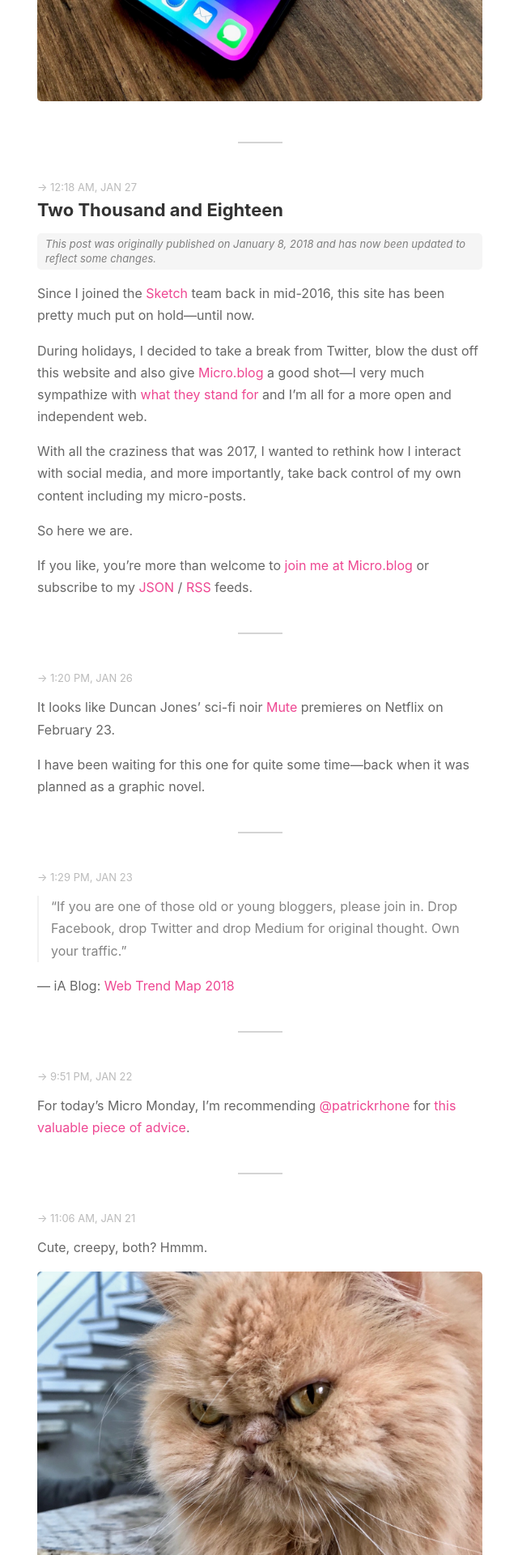
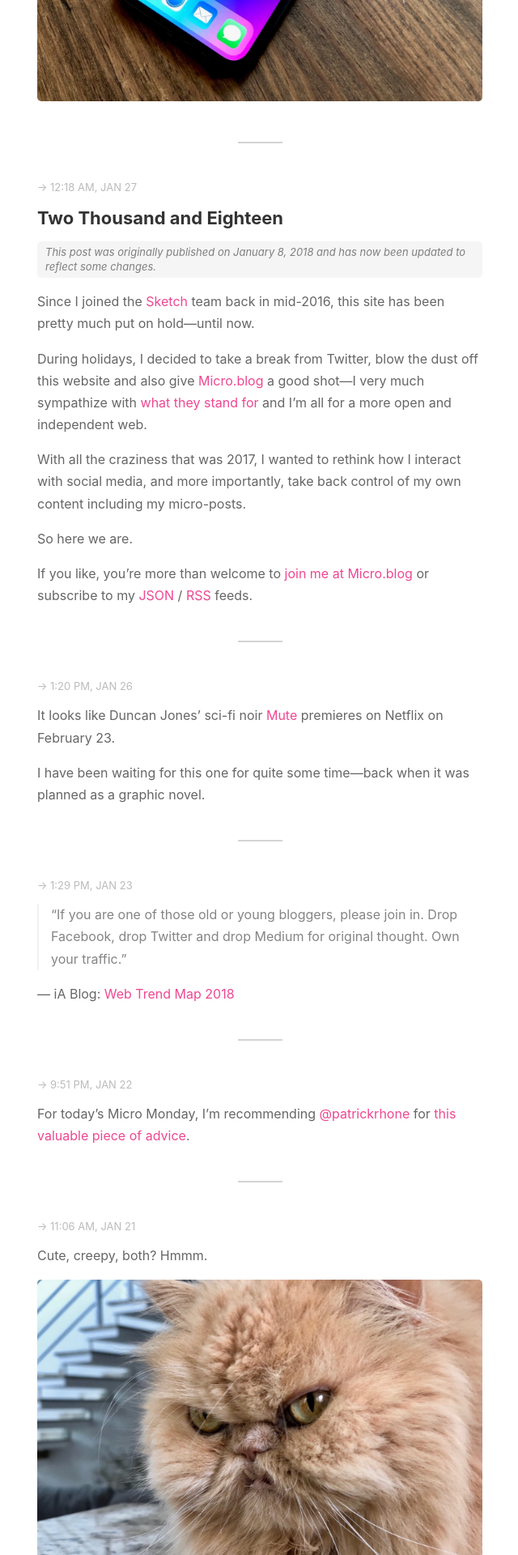
Before and after one commit to lifeinoppo/netlify, a Jekyll site: the page built from index.html, in a window 1280 px wide. Shown: the part 1703-3623 px from the top of the page at 81% size, without its empty margins (319-959 px from the left). Built offline with Jekyll 4.4.1, drawn with Linux system fonts in a browser that asks for light colours; the list of posts is cut into pages by our own code.

Commit message:
A couple more tweaks

```diff
--- a/assets/css/style.css
+++ b/assets/css/style.css
@@ -192,6 +192,7 @@
 	font-size: 30px;
 	color: #222;
 	font-weight: bold;
+	padding-top: 10px;
 }
 
 .home h2 {
@@ -370,6 +371,8 @@
 /*=========================================
 Post List
 =========================================== */
+
+#post-list ul { line-height:1.7; }
 
 #post-list li,#archive-list li {
 	list-style-type: none;
```
